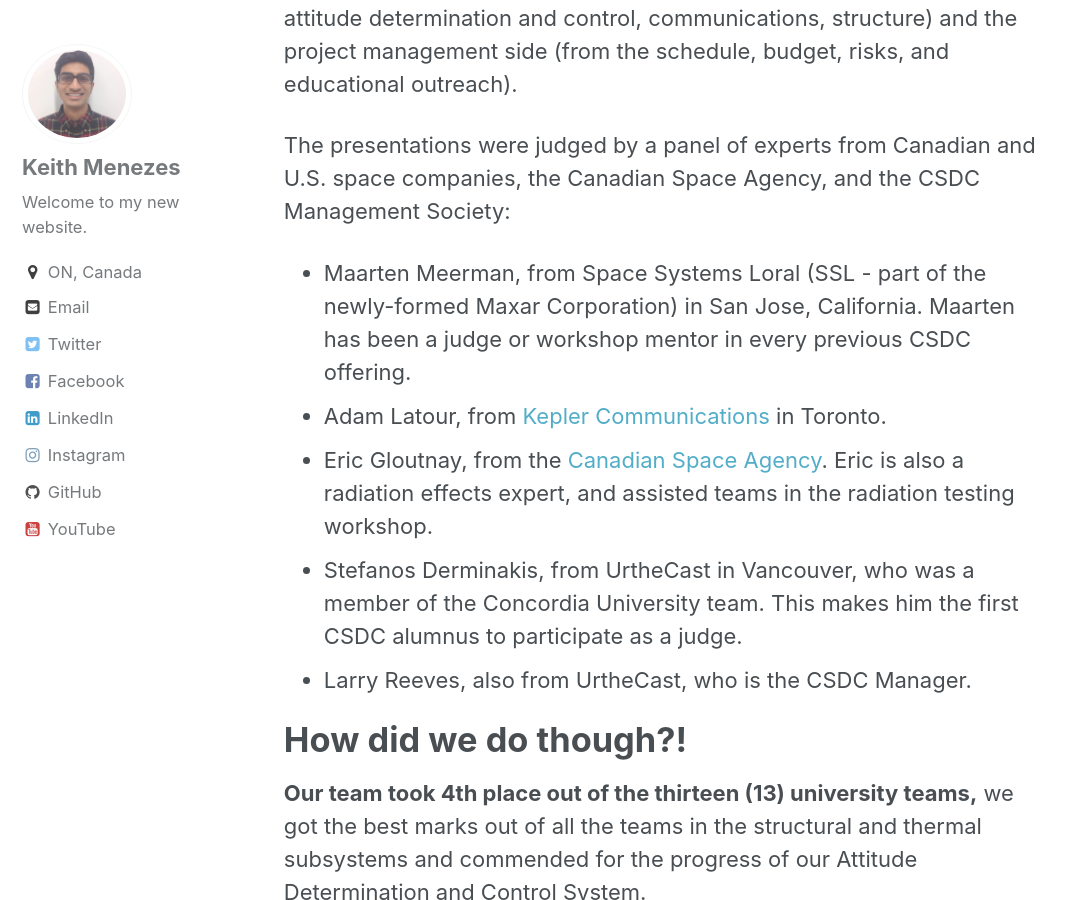
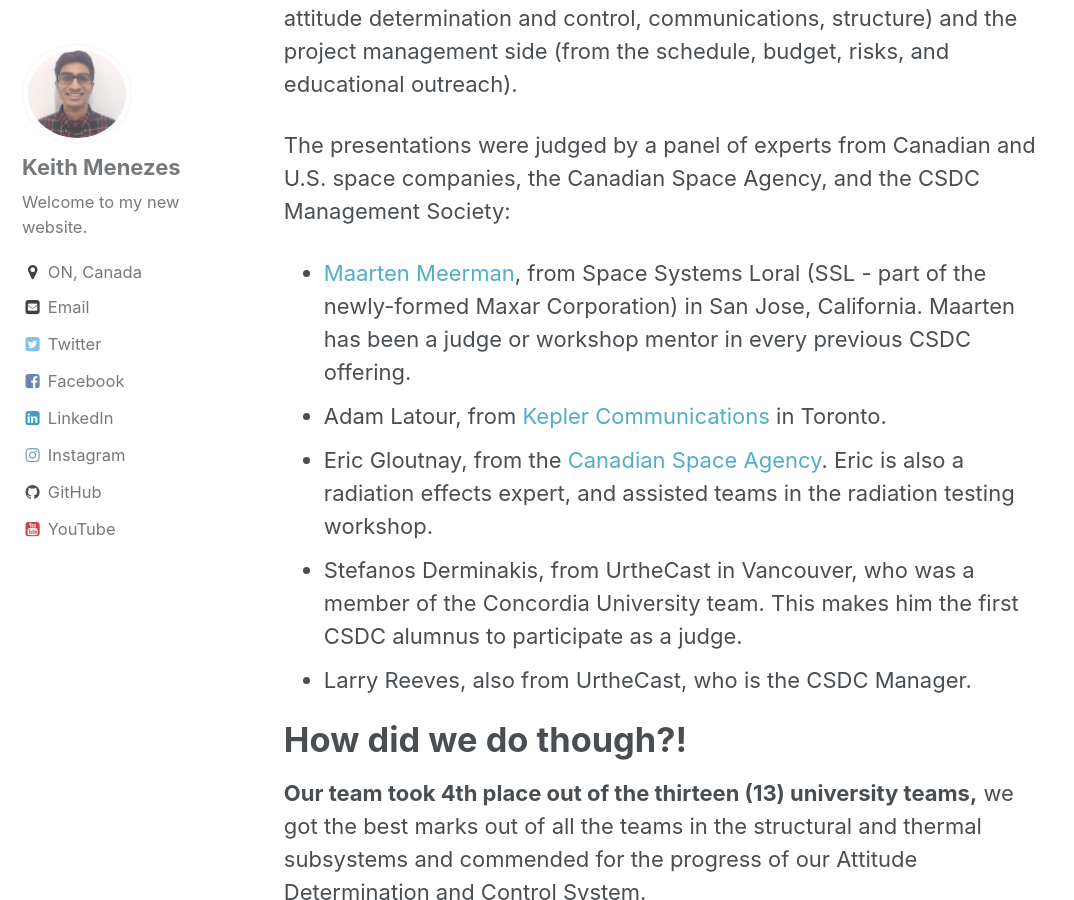
Before and after one commit to kmenezes/kmenezes.github.io, a Jekyll site: the page built from _posts/2017-07-24-blog-post-9.md, in a window 1280 px wide and 900 px high, scrolled down 921 px. Shown: the whole window, without its empty margins (0-1074 px from the left). Built offline with Jekyll 4.4.1, drawn with Linux system fonts in a browser that asks for light colours; part of the change alters nothing that is shown.

```diff
--- a/_posts/2017-07-24-blog-post-9.md
+++ b/_posts/2017-07-24-blog-post-9.md
@@ -20,7 +20,7 @@ In September (2017) I travelled to Vancouver, British Columbia to compete in the
 The CDR presentation was a 2.5-hour comprehensive presentation that outlined the details of our satellite subsystem design (from power, attitude determination and control, communications, structure) and the project management side (from the schedule, budget, risks, and educational outreach).
 
 The presentations were judged by a panel of experts from Canadian and U.S. space companies, the Canadian Space Agency, and the CSDC Management Society:
-- Maarten Meerman, from Space Systems Loral (SSL - part of the newly-formed Maxar Corporation) in San Jose, California. Maarten has been a judge or workshop mentor in every previous CSDC offering.
+- [Maarten Meerman](https://nanotray.com/), from Space Systems Loral (SSL - part of the newly-formed Maxar Corporation) in San Jose, California. Maarten has been a judge or workshop mentor in every previous CSDC offering.
 - Adam Latour, from [Kepler Communications](http://www.keplercommunications.com/) in Toronto.
 - Eric Gloutnay, from the [Canadian Space Agency](http://www.asc-csa.gc.ca/). Eric is also a radiation effects expert, and assisted teams in the radiation testing workshop.
 - Stefanos Derminakis, from UrtheCast in Vancouver, who was a member of the Concordia University team. This makes him the first CSDC alumnus to participate as a judge.
```
